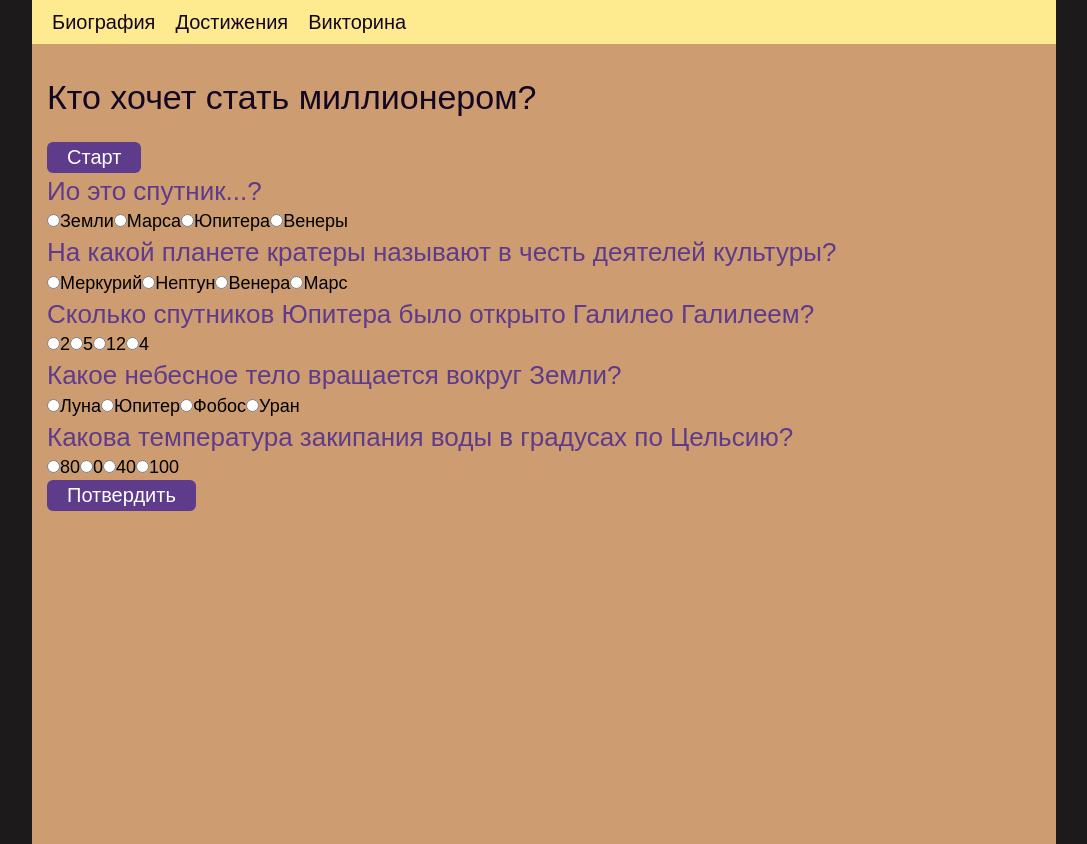
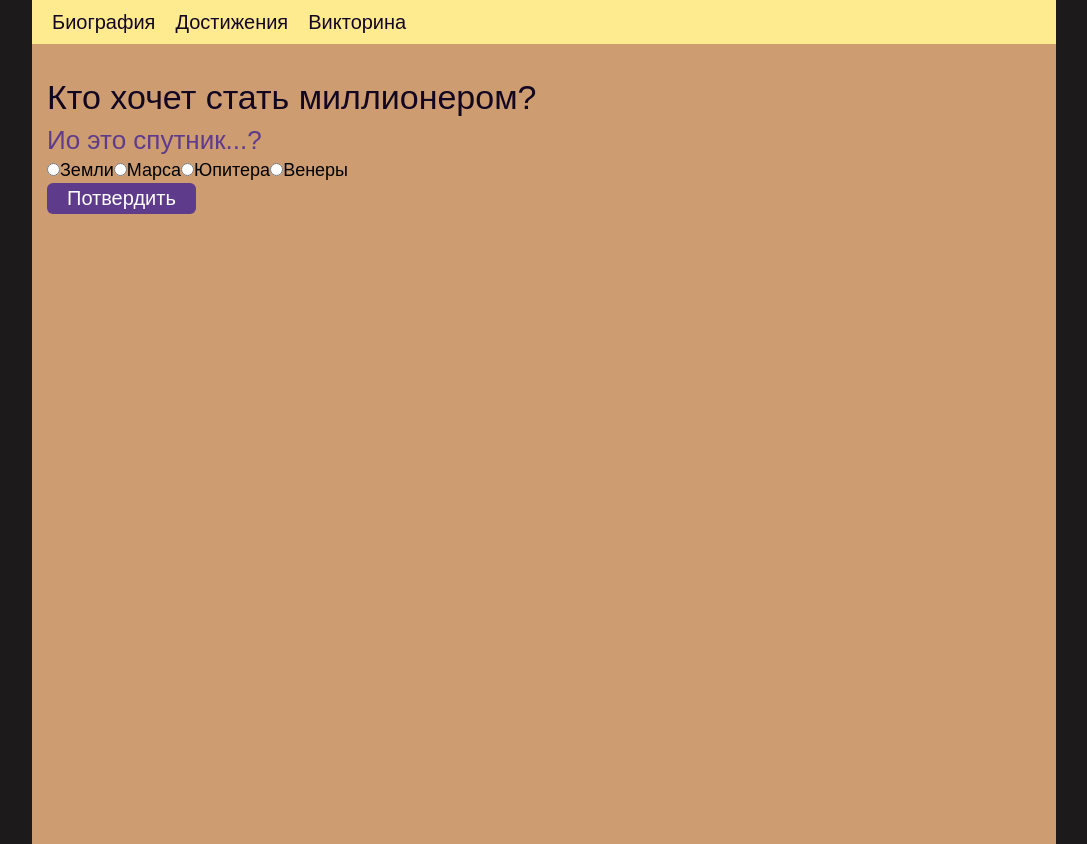
Before and after one commit to Grads521/myWebSiteVue, a Vue app: page /game in a window 1280 px wide. Both pictures are taken after a click on the button "Старт". Shown: the whole page, without its empty margins (96-1183 px from the left). Built offline with nearby package versions, Linux system fonts and the light colour scheme.

Commit message:
Часть функционала сделал. Остальное оставим на потом.

```diff
--- a/src/pages/game.vue
+++ b/src/pages/game.vue
@@ -2,19 +2,23 @@
     <main>
         <div class="wrapper">
             <div class="nameGame">{{ title }} </div>
-        <button class="startButton">Старт</button>
-        <div v-for="question in questions" :key="question.text">
+            <button @click="startGame" v-if="visibleStartButton" class="startButton">Старт</button>
+                <div v-if="visibleGame">
+                    <div v-for="(question, index) in questions" :key="question.text">
+                        <div v-if="index === questionIndex">
                             <div class="question">
                                 {{ question.text }}
                             </div>
                             <div class="allAnswer">
-                <div v-for="answer in question.answers" :key="answer.text" class="answer">
-                    <input type="radio">
-                    <label>{{ answer.text }}</label>
+                                <div v-for="(answer, i) in question.answers" :key="answer.text" class="answer">
+                                    <input type="radio" :id="i" :value="i" v-bind:name="index">
+                                    <label :for="i">{{ answer.text }}</label>
                                 </div>
                             </div>
                         </div>
-        <button>Потвердить</button>
+                    </div>
+                    <button @click="acceptButton">Потвердить</button>
+                </div>
             </div>
     </main>
 </template>
@@ -66,9 +70,22 @@
                             {text: '100', correct: true},
                         ]
                     }
-                ]
+                ],
+                visibleGame:false,
+                visibleStartButton:true,
+                questionIndex: 0,
+                id: null,
             }
+        },
+        methods: {
+            startGame() {
+                this.visibleGame = true;
+                this.visibleStartButton = false;
+            },
+            acceptButton() {
+                this.questionIndex++;
             }
+        },
     }
 </script>
 
```
Lines whose indentation alone changed are shown as unchanged.
